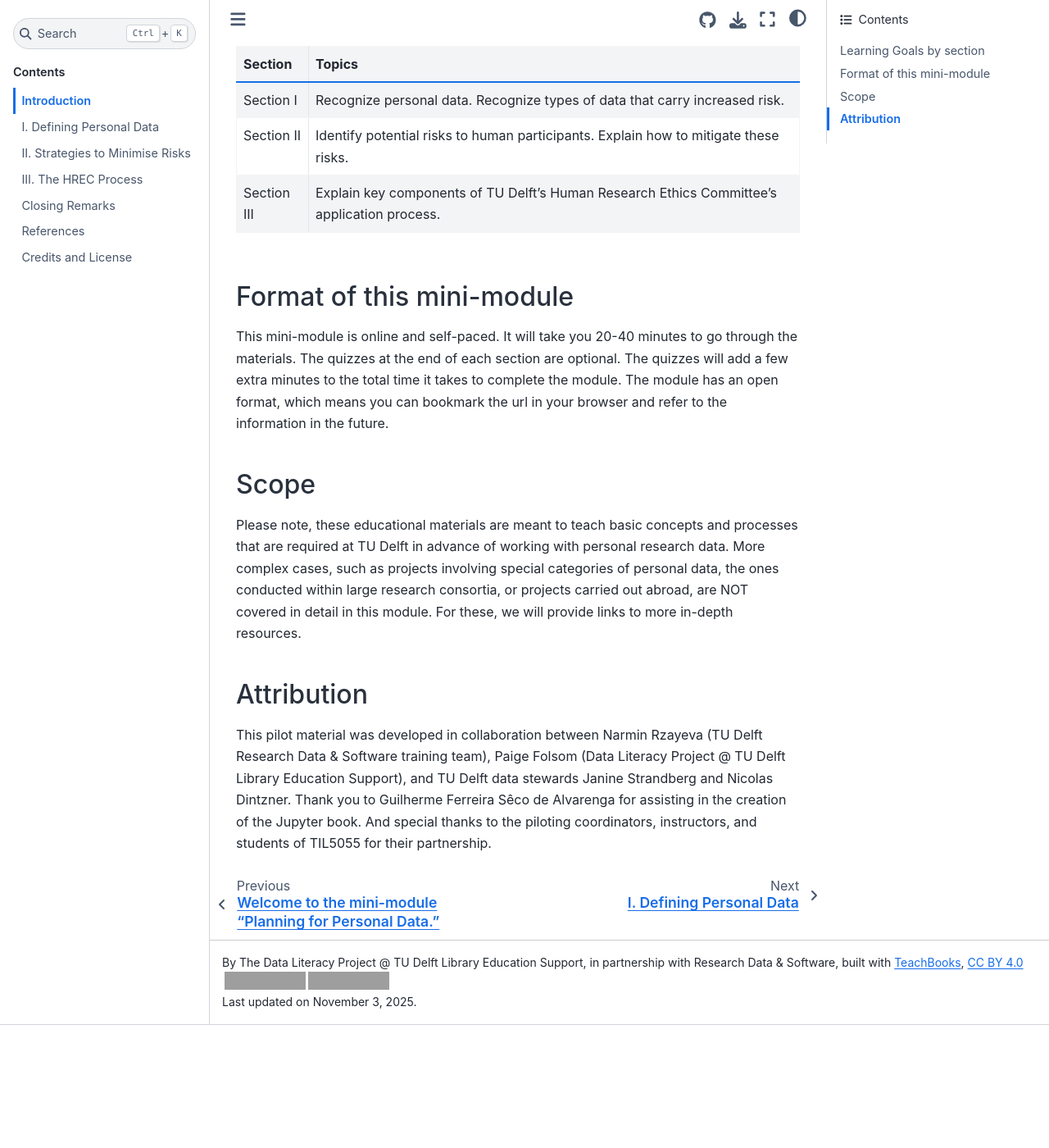
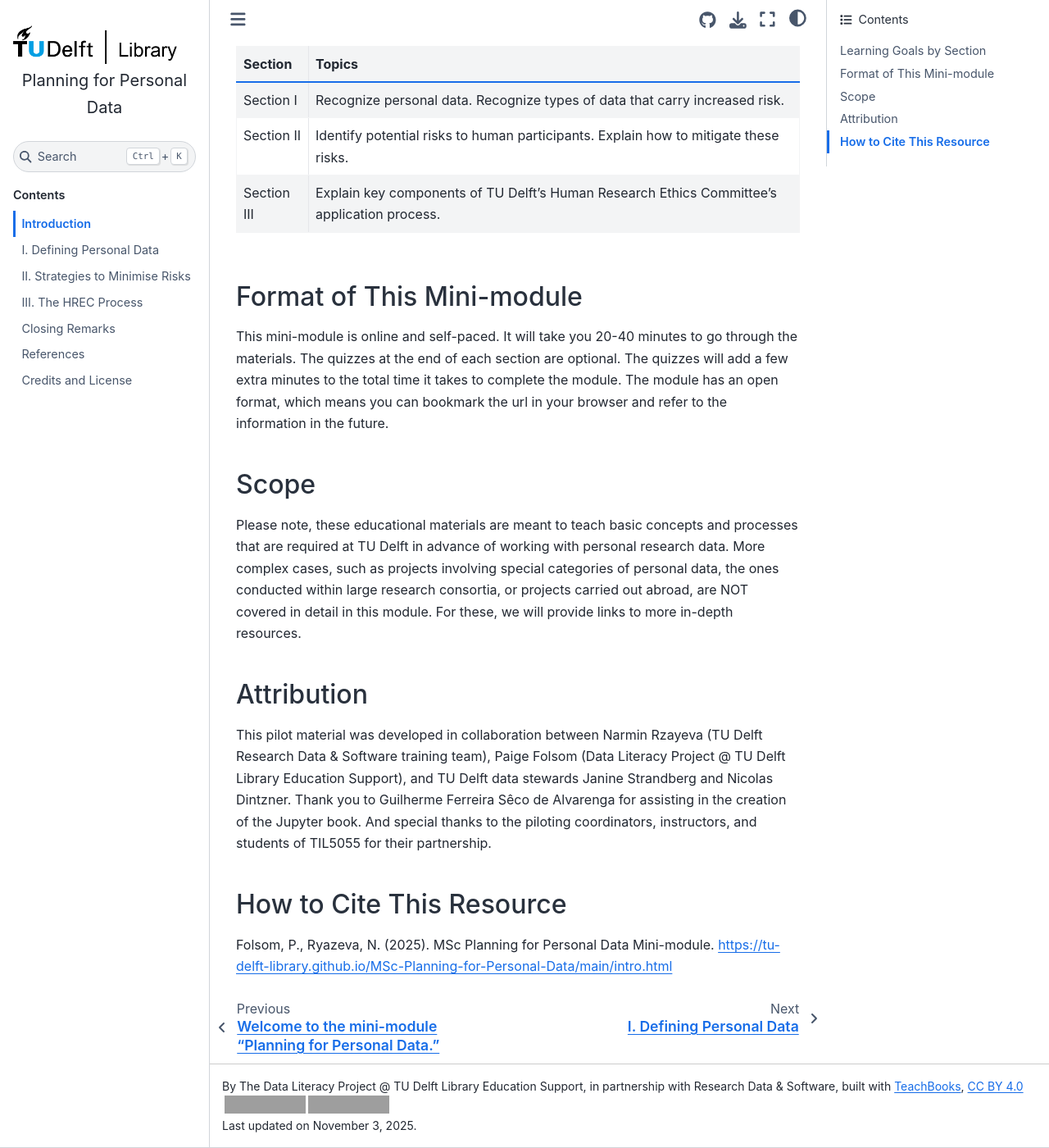
Before and after one commit to tu-delft-library/MSc-Planning-for-Personal-Data, a Jupyter Book: the page built from book/introduction/introduction.md, in a window 1280 px wide and 1400 px high, scrolled down 380 px. Shown: the whole window at 82% size. Built offline with Jupyter Book 1.0.4 settings and Sphinx 7.4.7 and the Sphinx Book theme 1.1.4, drawn with Linux system fonts in a browser that asks for light colours; comment, search, counter and statistics services are not loaded; before the commit the page ends 1630 px from its top, so only the background shows below that; some of the changed text lies outside the part shown; grey boxes are pictures that could not be loaded.

Commit message:
Added paragraph on how to cite this resource

```diff
--- a/book/introduction/introduction.md
+++ b/book/introduction/introduction.md
@@ -2,7 +2,7 @@
 
 During your thesis project or a course assignment, do you plan to collect or re-use any data that originated from humans? That means that you will be dealing with personal research data, and you must follow certain legal and ethical guidelines. This training is meant for you!  This module will support you during the planning phase of your research. That way you can plan ahead to ensure that all personal data will be handled in a safe and ethical manner.
 
-## Learning Goals by section
+## Learning Goals by Section
 
 By participating in this module, you will learn how to:
 
@@ -12,7 +12,7 @@
 | Section II | Identify potential risks to human participants. Explain how to mitigate these risks. |
 | Section III | Explain key components of TU Delft's Human Research Ethics Committee's application process. |
 
-## Format of this mini-module
+## Format of This Mini-module
 
 This mini-module is online and self-paced. It will take you 20-40 minutes to go through the materials. The quizzes at the end of each section are optional. The quizzes will add a few extra minutes to the total time it takes to complete the module. The module has an open format, which means you can bookmark the url in your browser and refer to the information in the future.
 
@@ -23,3 +23,7 @@
 ## Attribution
 
 This pilot material was developed in collaboration between Narmin Rzayeva (TU Delft Research Data & Software training team), Paige Folsom (Data Literacy Project @ TU Delft Library Education Support), and TU Delft data stewards Janine Strandberg and Nicolas Dintzner. Thank you to Guilherme Ferreira Sêco de Alvarenga for assisting in the creation of the Jupyter book. And special thanks to the piloting coordinators, instructors, and students of TIL5055 for their partnership.
+
+## How to Cite This Resource
+
+Folsom, P., Ryazeva, N. (2025). MSc Planning for Personal Data Mini-module. https://tu-delft-library.github.io/MSc-Planning-for-Personal-Data/main/intro.html
```
